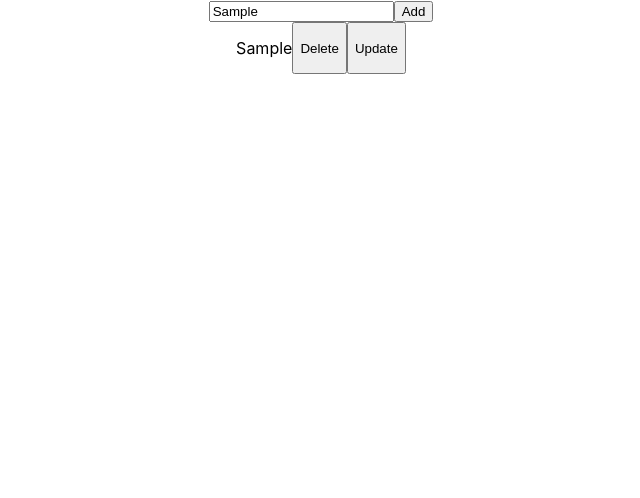
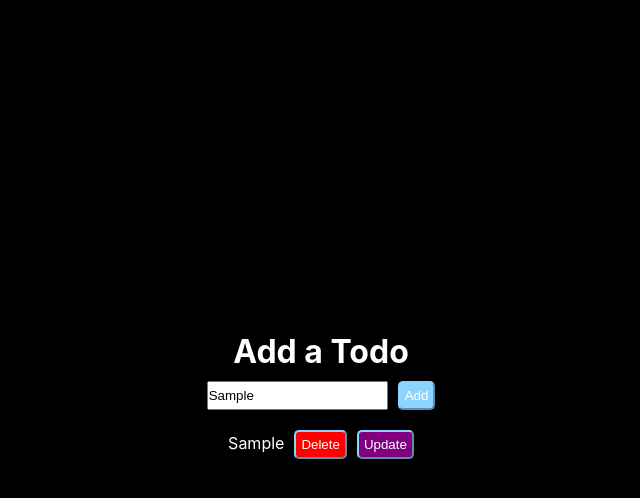
Before and after one commit to pau-riosa/batch18-react, a React (Create React App) app: page / in a window 1280 px wide. Both pictures are taken after typing "Sample" into the empty fields and a click on the button "Add". Shown: the top 498 px of the page, without its empty margins (319-959 px from the left). Built offline with nearby package versions, Linux system fonts and the light colour scheme.

Commit message:
add style

```diff
--- a/src/App.css
+++ b/src/App.css
@@ -1,38 +1,50 @@
-.App {
-  text-align: center;
+* {
+  padding: 0;
+  margin: 0;
+  box-sizing: border-box;
 }
 
-.App-logo {
-  height: 40vmin;
-  pointer-events: none;
+.App {
+  display: flex;
+  flex-direction: column;
+  justify-content: center;
+  align-content: center;
+  align-items: center;
+  color: white;
+  background-color: black;
+  height: 100vh;
 }
 
-@media (prefers-reduced-motion: no-preference) {
-  .App-logo {
-    animation: App-logo-spin infinite 20s linear;
-  }
+.Form {
+  display: flex;
+  flex-direction: row;
+  justify-content: center;
+  align-content: center;
+  padding: 10px;
 }
 
-.App-header {
-  background-color: #282c34;
-  min-height: 100vh;
+.Item {
   display: flex;
-  flex-direction: column;
-  align-items: center;
+  flex-direction: row;
   justify-content: center;
-  font-size: calc(10px + 2vmin);
-  color: white;
+  align-content: center;
+  align-items: baseline;
+  padding: 10px;
 }
 
-.App-link {
-  color: #61dafb;
+.Button {
+  margin-left: 10px;
+  padding: 5px;
+  background-color: #8cd3ff;
+  color: white;
+  border-color: #8cd3ff;
+  border-radius: 5px;
 }
 
-@keyframes App-logo-spin {
-  from {
-    transform: rotate(0deg);
-  }
-  to {
-    transform: rotate(360deg);
-  }
+.Red {
+  background-color: red;
 }
+
+.Purple {
+  background-color: purple;
+}
--- a/src/App.js
+++ b/src/App.js
@@ -32,8 +32,13 @@ function App() {
 
   return (
     <div className="App">
-      <Form add={addItem} />
-      <List items={items} delete={deleteItem} update={updateItem} />
+      <h1>Add a Todo</h1>
+      <div>
+        <Form add={addItem} />
+      </div>
+      <div>
+        <List items={items} delete={deleteItem} update={updateItem} />
+      </div>
     </div>
   );
 }
--- a/src/components/Form.js
+++ b/src/components/Form.js
@@ -14,9 +14,16 @@ const Form = (props) => {
 
   return (
     <div>
-      <form onSubmit={submitHandler}>
-        <input type="text" value={item} onChange={itemChangedHandler} />
-        <button type="submit">Add</button>
+      <form className="Form" onSubmit={submitHandler}>
+        <input
+          className="Input"
+          type="text"
+          value={item}
+          onChange={itemChangedHandler}
+        />
+        <button className="Button" type="submit">
+          Add
+        </button>
       </form>
     </div>
   );
--- a/src/components/List.js
+++ b/src/components/List.js
@@ -14,6 +14,7 @@ const Item = (props) => {
   const submitUpdate = (event, item, index) => {
     event.preventDefault();
     props.update(item, index);
+    setUpdateItem("");
     setIsUpdating(false);
   };
   return (
@@ -26,21 +27,35 @@ const Item = (props) => {
       }}
     >
       {isUpdating ? (
-        <form onSubmit={(event) => submitUpdate(event, updateItem, index)}>
+        <form
+          className="Form"
+          onSubmit={(event) => submitUpdate(event, updateItem, index)}
+        >
           <input
             type="text"
             value={updateItem}
             onChange={updateChangeHandler}
           />
-          <button type="submit">Update</button>
-          <button onClick={() => setIsUpdating(false)}>Cancel</button>
+          <button className="Button Red" type="submit">
+            Update
+          </button>
+          <button
+            className="Button Purple"
+            onClick={() => setIsUpdating(false)}
+          >
+            Cancel
+          </button>
         </form>
       ) : (
-        <>
+        <div className="Item">
           <p>{item}</p>
-          <button onClick={() => remove(index)}>Delete</button>
-          <button onClick={() => update(index)}>Update</button>
-        </>
+          <button className="Button Red" onClick={() => remove(index)}>
+            Delete
+          </button>
+          <button className="Button Purple" onClick={() => update(index)}>
+            Update
+          </button>
+        </div>
       )}
     </div>
   );
```
